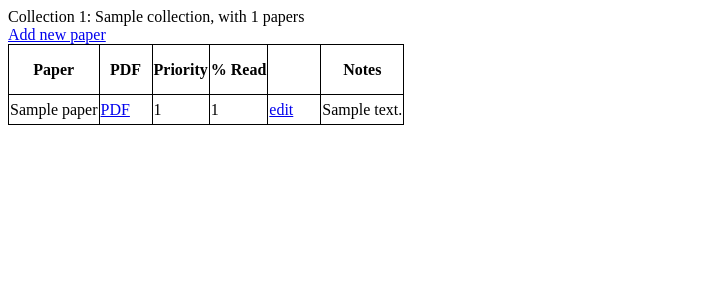
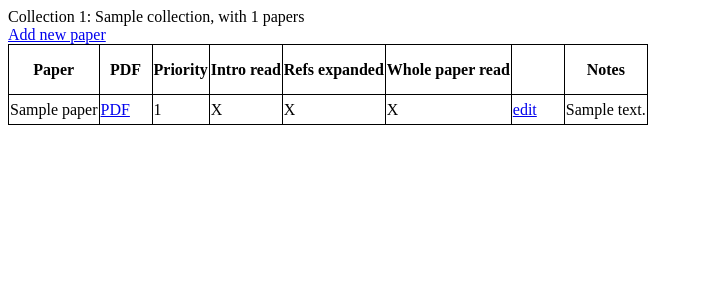
Before and after one commit to kmod/paper_tracker, a Django app: page /collection/1/ in a window 1280 px wide. Shown: the top 300 px of the page, without its empty margins (0-703 px from the left). Run offline with Django 3.2, Linux system fonts and the light colour scheme; tables that the repository leaves empty hold one stand-in row (values such as "Sample post").

Commit message:
% read -> intro/refs/whole

```diff
--- a/django/paper_tracker/papers/models.py
+++ b/django/paper_tracker/papers/models.py
@@ -2,7 +2,7 @@ from django.db import models
 
 # Create your models here.
 class Paper(models.Model):
-    title = models.CharField(max_length=255)
+    title = models.CharField(max_length=255, unique=True)
     pdf_url = models.TextField(default="", blank=True)
 
     def __str__(self):
@@ -21,5 +21,7 @@ class CollectionPapers(models.Model):
     collection = models.ForeignKey(Collection)
 
     priority = models.IntegerField(default=1)
-    read = models.IntegerField(default=0)
+    intro_conclusion_read = models.BooleanField(default=0)
+    refs_expanded = models.BooleanField(default=0)
+    paper_read = models.BooleanField(default=0)
     notes = models.TextField(default="", blank=True)
--- a/django/paper_tracker/papers/static/main.css
+++ b/django/paper_tracker/papers/static/main.css
@@ -13,3 +13,8 @@ tr {
 td {
     min-width: 50px;
 }
+
+textarea {
+    width: 300px;
+    height: 150px;
+}
--- a/django/paper_tracker/papers/templates/papers/collection.html
+++ b/django/paper_tracker/papers/templates/papers/collection.html
@@ -11,7 +11,9 @@
         <th>Paper</th>
         <th>PDF</th>
         <th>Priority</th>
-        <th>% Read</th>
+        <th>Intro read</th>
+        <th>Refs expanded</th>
+        <th>Whole paper read</th>
         <th></th>
         <th>Notes</th>
     </tr>
@@ -23,11 +25,16 @@
             {% if memb.paper.pdf_url %}
                 <a href="{{memb.paper.pdf_url}}">PDF</a>
             {% else %}
+            {% if 0 %}
             <a href="/paper/{{ memb.paper.pk }}/find_pdf?back={{ back_url }}">Find</a>
+            {% endif %}
+            <a href="/paper/{{ memb.paper.pk }}/find_pdf?cid={{collection.pk}}">Find</a>
             {% endif %}
         </td>
         <td>{{ memb.priority }} </td>
-        <td>{{ memb.read }} </td>
+        <td>{{ memb.intro_conclusion_read  | yesno:"X,"}} </td>
+        <td>{{ memb.refs_expanded | yesno:"X," }} </td>
+        <td>{{ memb.paper_read | yesno:"X," }} </td>
         <td>
             <a href="/collection/{{collection.pk}}/edit/{{memb.paper.pk}}?back={{ back_url }}">edit</a>
         </td>
--- a/django/paper_tracker/papers/templates/papers/cpaper.html
+++ b/django/paper_tracker/papers/templates/papers/cpaper.html
@@ -1,9 +1,13 @@
+<link rel="stylesheet"type="text/css" href="/static/main.css">
+
 <form method="post">
 {% csrf_token %}
 <label for="title">Title:</label><input type="text" name="title" size="64" value="{{memb.paper.title}}"></input> <br/>
 <label for="pdf_url">PDF:</label><input type="text" name="pdf_url" size="64" value="{{memb.paper.pdf_url}}"/> <br/>
 <label for="priority">Priority:</label><input type="text" name="priority" value="{{memb.priority}}"/> <br/>
-<label for="read">% Read:</label><input type="text" name="read" value="{{memb.read}}"/> <br/>
+<label for="intro_conclusion_read">Intro+conclusion read:</label><input type="checkbox" name="intro_conclusion_read" {{memb.intro_conclusion_read|yesno:'checked="",'}}/> <br/>
+<label for="refs_expanded">Refs expanded:</label><input type="checkbox" name="refs_expanded" {{memb.refs_expanded|yesno:'checked="",'}}/> <br/>
+<label for="paper_read">Paper finished:</label><input type="checkbox" name="paper_read" {{memb.paper_read|yesno:'checked="",'}}/> <br/>
 <label for="notes">Notes:</label>
 <textarea name="notes">{{memb.notes}}</textarea><br/>
 
--- a/django/paper_tracker/papers/views.py
+++ b/django/paper_tracker/papers/views.py
@@ -14,7 +14,9 @@ def cpaper(request, collection_id, paper_id):
         memb.paper.pdf_url = request.POST['pdf_url']
         memb.notes = request.POST['notes']
         memb.priority = int(request.POST['priority'])
-        memb.read = int(request.POST['read'])
+        memb.intro_conclusion_read = request.POST.get('intro_conclusion_read', False)
+        memb.refs_expanded = request.POST.get('refs_expanded', False)
+        memb.paper_read = request.POST.get('paper_read', False)
         memb.save()
         memb.paper.save()
         return redirect(urllib.parse.unquote(request.GET['back']))
@@ -48,11 +50,14 @@ def paper_delete(request, paper_id):
 
 def paper_findpdf(request, paper_id):
     p = get_object_or_404(Paper, pk=paper_id)
+    cid = int(request.GET['cid'])
+
     if request.method == "POST":
         url = request.POST['url']
         p.pdf_url = url
         p.save()
-        return redirect(urllib.parse.unquote(request.GET['back']))
+
+        return redirect("/collection/%d/edit/%s?back=/collection/%d" % (cid, paper_id, cid))
 
     context = {
         'paper': p,
@@ -70,7 +75,8 @@ def collections_index(request):
 def collection(request, collection_id):
     c = get_object_or_404(Collection, pk=collection_id)
     def key(memb):
-        return (memb.read // 30, -memb.priority, memb.paper.title)
+        return (memb.paper_read and memb.refs_expanded, -memb.priority + (memb.refs_expanded or memb.paper_read),
+                memb.intro_conclusion_read, memb.paper.title)
     membs = sorted(c.collectionpapers_set.all(), key=key)
 
     context = {
@@ -83,13 +89,15 @@ def collection(request, collection_id):
 def paper_new(request):
     if request.method == "POST":
         assert request.POST["Title"]
-        p = Paper(title=request.POST['Title'])
-        p.priority = int(request.POST['Priority'])
+        try:
+            p = Paper.objects.get(title=request.POST['Title'])
+        except Paper.DoesNotExist:
+            p = Paper(title=request.POST['Title'])
         p.save()
 
         add_to = int(request.GET['add_to'])
         print(Collection.objects.get(pk=add_to).collectionpapers_set)
-        p.collectionpapers_set.create(collection_id=int(request.GET['add_to']))
+        p.collectionpapers_set.create(collection_id=int(request.GET['add_to']), priority=int(request.POST['Priority']))
         print(Collection.objects.get(pk=add_to).collectionpapers_set)
         p.save()
         print(Collection.objects.get(pk=add_to).collectionpapers_set)
```
Also changed, not shown: django/paper_tracker/papers/migrations/0004_auto_20161114_0248.py (added), django/paper_tracker/papers/migrations/0005_auto_20161118_2016.py (added).
